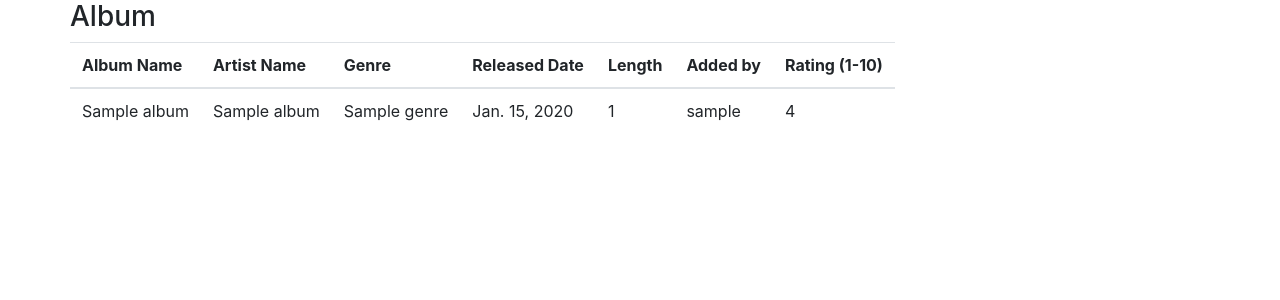
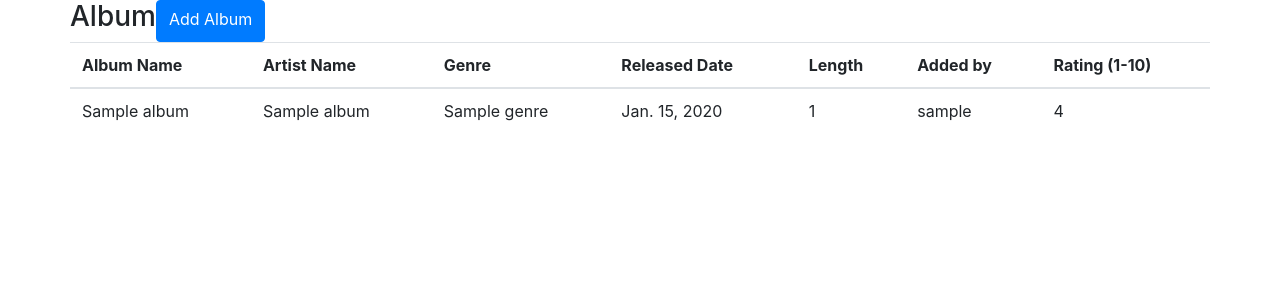
Before and after one commit to maximest-pierre/UbiquitousFortnight, a Django app: page /album/overview in a window 1280 px wide. Shown: the part 56-356 px from the top of the page. Run offline with Django 3.2, Linux system fonts and the light colour scheme; a user stored in the database is signed in; tables that the repository leaves empty hold one stand-in row (values such as "Sample post"); some libraries are stand-ins or nearby versions.

Commit message:
Add form to create new album

```diff
--- a/album/templates/album/overview.html
+++ b/album/templates/album/overview.html
@@ -4,10 +4,10 @@
 
     <div class="container">
         <div class="row">
-            <div class="panel panel-primary filterable">
-            <div class="panel-heading">
-                <h3 class="panel-title">Album</h3>
-            </div>
+
+            <h3>Album</h3>
+            <a class="btn btn-primary" href="#">Add Album</a>
+
             <table class="table">
                 <thead>
                     <tr>
--- a/album/urls.py
+++ b/album/urls.py
@@ -1,8 +1,9 @@
 from django.conf.urls import url
-from album.views import AlbumOverviewView
+from album.views import AlbumCreateView, AlbumOverviewView
 
 app_name = "album"
 
 urlpatterns = [
-    url(r'^overview', AlbumOverviewView.as_view())
+    url(r'^overview', AlbumOverviewView.as_view(), name="overview"),
+    url(r'^new', AlbumCreateView.as_view(), name="create"),
 ]
--- a/album/views.py
+++ b/album/views.py
@@ -1,6 +1,8 @@
-from django.shortcuts import render
+from django.http import HttpResponseRedirect
 from django.views.generic.list import ListView
 from django.contrib.auth.mixins import LoginRequiredMixin
+from django.views.generic.edit import CreateView
+from django.shortcuts import  reverse
 
 from album.models import Album
 
@@ -13,3 +15,34 @@ class AlbumOverviewView(LoginRequiredMixin, ListView):
     def get_context_data(self, **kwargs):
         context = super().get_context_data(**kwargs)
         return context
+
+
+class AlbumCreateView(LoginRequiredMixin, CreateView):
+    model = Album
+
+    fields = ['artist_name', 'album_name', 'released_date', 'genre', 'length']
+
+    template_name = 'album/create_album.html'
+
+    def post(self, request, *args, **kwargs):
+        form_class = self.get_form_class()
+        form = self.get_form(form_class)
+
+        album = Album()
+        if form.is_valid():
+            album.artist_name = form.cleaned_data['artist_name']
+            album.album_name = form.cleaned_data['album_name']
+            album.released_date = form.cleaned_data['released_date']
+            album.length = form.cleaned_data['length']
+            album.added_by = request.user
+            album.save()
+            for item in form.cleaned_data['genre']:
+                album.genre.add(item)
+
+            return HttpResponseRedirect(self.get_success_url())
+
+        else:
+            return HttpResponseRedirect(reverse('album:create'))
+
+    def get_success_url(self):
+        return reverse('album:overview')
```
Also changed, not shown: album/templates/album/create_album.html (added, +24 -0 lines).
